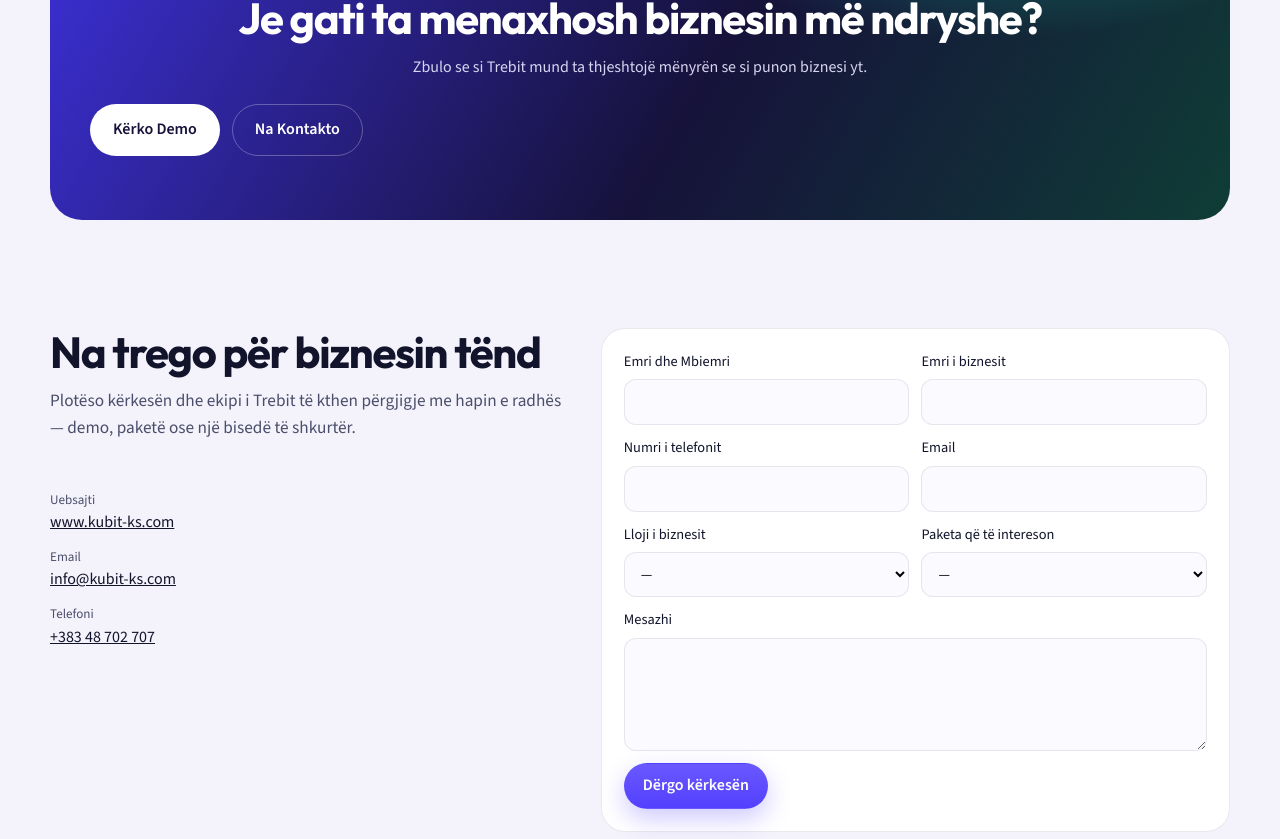
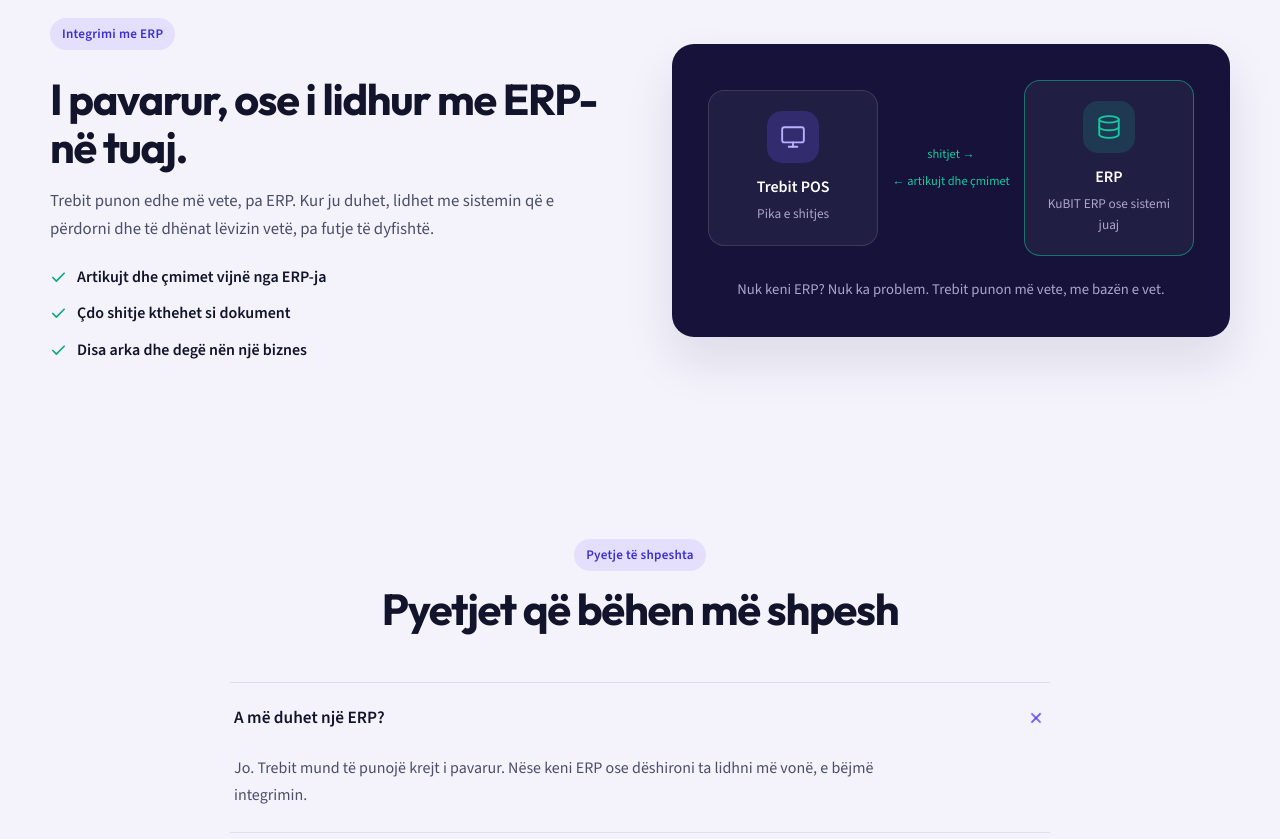
Before and after one commit to olisafetahu/Trebit, a React (Vite) app: page / in a window 1280 px wide. Shown: the part 2761-3600 px from the top of the page. Built offline with nearby package versions, Linux system fonts and the light colour scheme.

Commit message:
Add ERP integration and FAQ sections to homepage
Co-Authored-By: Claude Sonnet 5.5 <noreply@anthropic.com>

```diff
--- a/src/App.tsx
+++ b/src/App.tsx
@@ -11,6 +11,8 @@ import { LoginModal } from "./components/LoginModal"
 import { TrustStrip } from "./components/TrustStrip"
 import { ProductPage } from "./components/ProductPage"
 import { PackagesPage } from "./components/PackagesPage"
+import { ErpIntegration } from "./components/ErpIntegration"
+import { Faq } from "./components/Faq"
 import { ServicePage } from "./components/ServicePage"
 import { scrollToId } from "./hooks/scrollToId"
 import { useI18n } from "./i18n"
@@ -129,6 +131,8 @@ export default function App() {
         <HowItWorks />
         <ErpDashboardSection />
         <TrustStrip />
+        <ErpIntegration />
+        <Faq />
         <FinalCta />
         <Contact />
       </main>
--- /dev/null
+++ b/src/components/ErpIntegration.tsx
@@ -0,0 +1,43 @@
+import { Check, Database, Monitor } from "lucide-react"
+import { useI18n } from "../i18n"
+import { useReveal } from "../hooks/useReveal"
+
+export function ErpIntegration() {
+  const { t } = useI18n()
+  const { ref, visible } = useReveal<HTMLElement>()
+  const erp = t.home.erp
+
+  return (
+    <section className={`erp-link section ${visible ? "is-in" : ""}`} ref={ref}>
+      <div className="erp-link-copy">
+        <span className="eyebrow">{erp.eyebrow}</span>
+        <h2>{erp.title}</h2>
+        <p>{erp.text}</p>
+        <ul>
+          {erp.points.map((point) => (
+            <li key={point}><Check size={17} strokeWidth={2.4} />{point}</li>
+          ))}
+        </ul>
+      </div>
+      <div className="erp-link-diagram">
+        <div className="erp-link-flow">
+          <div className="erp-link-node">
+            <span className="erp-link-icon"><Monitor size={26} strokeWidth={1.7} /></span>
+            <strong>{erp.pos}</strong>
+            <small>{erp.posLabel}</small>
+          </div>
+          <div className="erp-link-arrows">
+            <span>{erp.flowOut}</span>
+            <span>{erp.flowIn}</span>
+          </div>
+          <div className="erp-link-node erp-link-node--erp">
+            <span className="erp-link-icon"><Database size={26} strokeWidth={1.7} /></span>
+            <strong>{erp.erp}</strong>
+            <small>{erp.erpLabel}</small>
+          </div>
+        </div>
+        <p>{erp.standalone}</p>
+      </div>
+    </section>
+  )
+}
--- /dev/null
+++ b/src/components/Faq.tsx
@@ -0,0 +1,29 @@
+import { Plus } from "lucide-react"
+import { useI18n } from "../i18n"
+import { useReveal } from "../hooks/useReveal"
+
+export function Faq() {
+  const { t } = useI18n()
+  const { ref, visible } = useReveal<HTMLElement>()
+  const faq = t.home.faq
+
+  return (
+    <section className={`faq section ${visible ? "is-in" : ""}`} ref={ref}>
+      <div className="section-head">
+        <span className="eyebrow">{faq.eyebrow}</span>
+        <h2>{faq.title}</h2>
+      </div>
+      <div className="faq-list">
+        {faq.items.map((item, index) => (
+          <details className="faq-item" key={item.q} open={index === 0}>
+            <summary>
+              {item.q}
+              <Plus size={20} strokeWidth={2} />
+            </summary>
+            <p>{item.a}</p>
+          </details>
+        ))}
+      </div>
+    </section>
+  )
+}
--- a/src/i18n/en.ts
+++ b/src/i18n/en.ts
@@ -301,6 +301,32 @@ export const en: Dictionary = {
     kubit: "Trebit is part of the KuBIT ecosystem.",
     copyright: "© 2026 Trebit. All rights reserved.",
   },
+  home: {
+    erp: {
+      eyebrow: "ERP integration",
+      title: "Standalone, or connected to your ERP.",
+      text: "Trebit also works on its own, without an ERP. When you need it, it connects to the system you use and data moves by itself, with no double entry.",
+      pos: "Trebit POS",
+      posLabel: "Point of sale",
+      erp: "ERP",
+      erpLabel: "KuBIT ERP or your system",
+      flowOut: "sales →",
+      flowIn: "← items and prices",
+      points: ["Items and prices come from the ERP", "Every sale becomes a document", "Multiple registers and branches under one business"],
+      standalone: "No ERP? No problem. Trebit works on its own, with its own database.",
+    },
+    faq: {
+      eyebrow: "FAQ",
+      title: "Questions we hear most",
+      items: [
+        { q: "Do I need an ERP?", a: "No. Trebit can run completely on its own. If you have an ERP, or want to connect one later, we handle the integration." },
+        { q: "Does it work without internet?", a: "Selling can continue when the connection drops, and data syncs once it returns." },
+        { q: "What equipment do I need?", a: "It depends on your business: a register or tablet, a thermal printer, a barcode scanner. We recommend the right equipment and install it." },
+        { q: "Is staff training included?", a: "Yes. Installation includes staff training, so your team can work with the system as easily and simply as possible." },
+        { q: "What if I have a problem?", a: "Reach us through a ticket, WhatsApp or by phone. We also offer remote help for configuration and technical issues." },
+      ],
+    },
+  },
   legal: {
     privacyTitle: "Privacy policy",
     privacyBody:
--- a/src/i18n/sq.ts
+++ b/src/i18n/sq.ts
@@ -414,6 +414,32 @@ export const sq: Dictionary = {
     kubit: "Trebit është pjesë e ekosistemit KuBIT.",
     copyright: "© 2026 Trebit. Të gjitha të drejtat e rezervuara.",
   },
+  home: {
+    erp: {
+      eyebrow: "Integrimi me ERP",
+      title: "I pavarur, ose i lidhur me ERP-në tuaj.",
+      text: "Trebit punon edhe më vete, pa ERP. Kur ju duhet, lidhet me sistemin që e përdorni dhe të dhënat lëvizin vetë, pa futje të dyfishtë.",
+      pos: "Trebit POS",
+      posLabel: "Pika e shitjes",
+      erp: "ERP",
+      erpLabel: "KuBIT ERP ose sistemi juaj",
+      flowOut: "shitjet →",
+      flowIn: "← artikujt dhe çmimet",
+      points: ["Artikujt dhe çmimet vijnë nga ERP-ja", "Çdo shitje kthehet si dokument", "Disa arka dhe degë nën një biznes"],
+      standalone: "Nuk keni ERP? Nuk ka problem. Trebit punon më vete, me bazën e vet.",
+    },
+    faq: {
+      eyebrow: "Pyetje të shpeshta",
+      title: "Pyetjet që bëhen më shpesh",
+      items: [
+        { q: "A më duhet një ERP?", a: "Jo. Trebit mund të punojë krejt i pavarur. Nëse keni ERP ose dëshironi ta lidhni më vonë, e bëjmë integrimin." },
+        { q: "A punon pa internet?", a: "Shitja mund të vazhdojë edhe kur interneti ndërpritet, dhe të dhënat sinkronizohen kur lidhja kthehet." },
+        { q: "Çfarë pajisjesh më duhen?", a: "Varet nga biznesi: arkë ose tablet, printer termik, skaner barkodi. Ju këshillojmë pajisjet e duhura dhe i instalojmë." },
+        { q: "A bëhet trajnimi i stafit?", a: "Po. Instalimi përfshin trajnimin e stafit, që ekipi juaj të punojë me sistemin sa më lehtë dhe sa më thjeshtë." },
+        { q: "Çfarë ndodh nëse kam një problem?", a: "Na shkruani përmes WhatsApp-it ose na telefononi. Ofrojmë edhe ndihmë në distancë për konfigurime dhe probleme teknike." },
+      ],
+    },
+  },
   legal: {
     privacyTitle: "Politika e privatësisë",
     privacyBody:
--- a/src/i18n/types.ts
+++ b/src/i18n/types.ts
@@ -170,6 +170,10 @@ export type Dictionary = {
     kubit: string
     copyright: string
   }
+  home: {
+    erp: { eyebrow: string; title: string; text: string; pos: string; posLabel: string; erp: string; erpLabel: string; flowOut: string; flowIn: string; points: string[]; standalone: string }
+    faq: { eyebrow: string; title: string; items: { q: string; a: string }[] }
+  }
   legal: {
     privacyTitle: string
     privacyBody: string
--- a/src/index.css
+++ b/src/index.css
@@ -2136,3 +2136,182 @@ h3,
     font-size: 1.2rem;
   }
 }
+
+.erp-link {
+  display: grid;
+  grid-template-columns: 1fr 1fr;
+  gap: clamp(28px, 5vw, 72px);
+  align-items: center;
+  width: min(var(--max), calc(100% - 40px));
+  margin-inline: auto;
+}
+
+.erp-link-copy h2 {
+  margin: 12px 0 14px;
+  font-size: clamp(1.8rem, 3.4vw, 2.7rem);
+  line-height: 1.1;
+}
+
+.erp-link-copy > p {
+  margin: 0 0 22px;
+  color: var(--ink-soft);
+  font-size: 1.05rem;
+  line-height: 1.7;
+}
+
+.erp-link-copy ul {
+  display: grid;
+  gap: 12px;
+  margin: 0;
+  padding: 0;
+  list-style: none;
+}
+
+.erp-link-copy li {
+  display: flex;
+  align-items: center;
+  gap: 10px;
+  color: var(--ink);
+  font-weight: 600;
+}
+
+.erp-link-copy li svg {
+  flex: 0 0 auto;
+  color: var(--mint-2);
+}
+
+.erp-link-diagram {
+  padding: clamp(22px, 3vw, 36px);
+  border-radius: var(--radius);
+  background: var(--deep);
+  color: #e7e4fb;
+  box-shadow: var(--shadow);
+}
+
+.erp-link-flow {
+  display: flex;
+  align-items: center;
+  justify-content: center;
+  gap: 14px;
+}
+
+.erp-link-node {
+  display: grid;
+  flex: 1 1 0;
+  justify-items: center;
+  gap: 4px;
+  padding: 20px 12px;
+  border: 1px solid rgba(255, 255, 255, .12);
+  border-radius: 16px;
+  background: rgba(255, 255, 255, .05);
+  text-align: center;
+}
+
+.erp-link-node--erp {
+  border-color: rgba(23, 201, 160, .5);
+}
+
+.erp-link-node strong {
+  color: white;
+}
+
+.erp-link-node small {
+  color: #aaa6cb;
+}
+
+.erp-link-icon {
+  display: grid;
+  width: 52px;
+  height: 52px;
+  margin-bottom: 8px;
+  place-items: center;
+  border-radius: 15px;
+  color: #b9b2ff;
+  background: rgba(109, 92, 255, .22);
+}
+
+.erp-link-node--erp .erp-link-icon {
+  color: var(--mint);
+  background: rgba(23, 201, 160, .16);
+}
+
+.erp-link-arrows {
+  display: grid;
+  gap: 8px;
+  color: var(--mint);
+  font-size: .78rem;
+  text-align: center;
+  white-space: nowrap;
+}
+
+.erp-link-diagram > p {
+  margin: 22px 0 0;
+  color: #aaa6cb;
+  font-size: .92rem;
+  text-align: center;
+}
+
+.faq {
+  width: min(820px, calc(100% - 40px));
+  margin-inline: auto;
+}
+
+.faq-list {
+  border-top: 1px solid var(--line);
+}
+
+.faq-item {
+  border-bottom: 1px solid var(--line);
+}
+
+.faq-item summary {
+  display: flex;
+  align-items: center;
+  justify-content: space-between;
+  gap: 16px;
+  padding: 22px 4px;
+  color: var(--ink);
+  font-size: 1.08rem;
+  font-weight: 600;
+  list-style: none;
+  cursor: pointer;
+}
+
+.faq-item summary::-webkit-details-marker {
+  display: none;
+}
+
+.faq-item summary svg {
+  flex: 0 0 auto;
+  color: var(--brand);
+  transition: transform .2s ease;
+}
+
+.faq-item[open] summary svg {
+  transform: rotate(45deg);
+}
+
+.faq-item p {
+  margin: 0;
+  padding: 0 4px 24px;
+  max-width: 680px;
+  color: var(--ink-soft);
+  line-height: 1.7;
+}
+
+@media (max-width: 900px) {
+  .erp-link {
+    grid-template-columns: 1fr;
+  }
+}
+
+@media (max-width: 520px) {
+  .erp-link-flow {
+    flex-direction: column;
+  }
+
+  .erp-link-arrows {
+    grid-auto-flow: column;
+    gap: 14px;
+  }
+}
```
